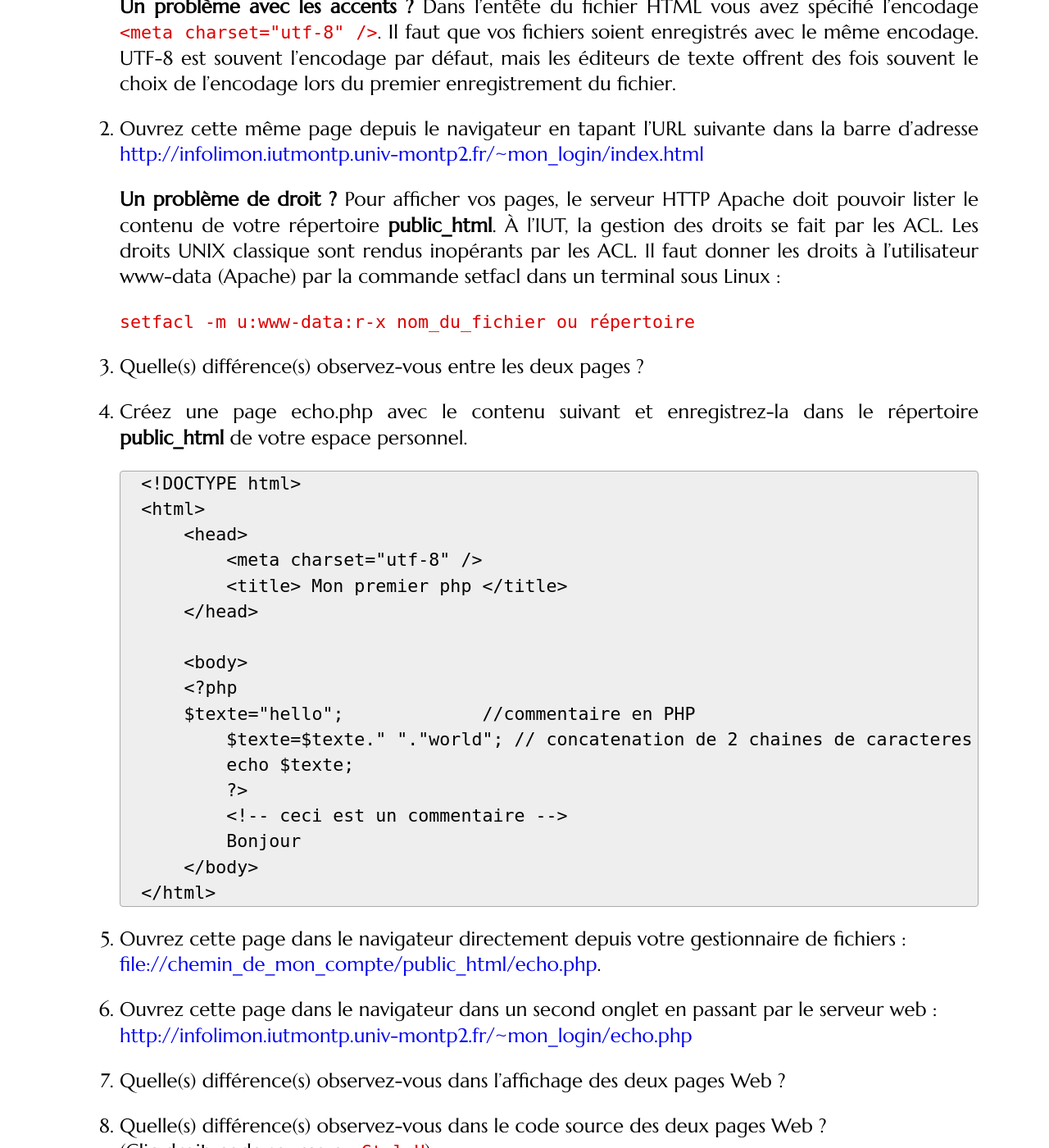
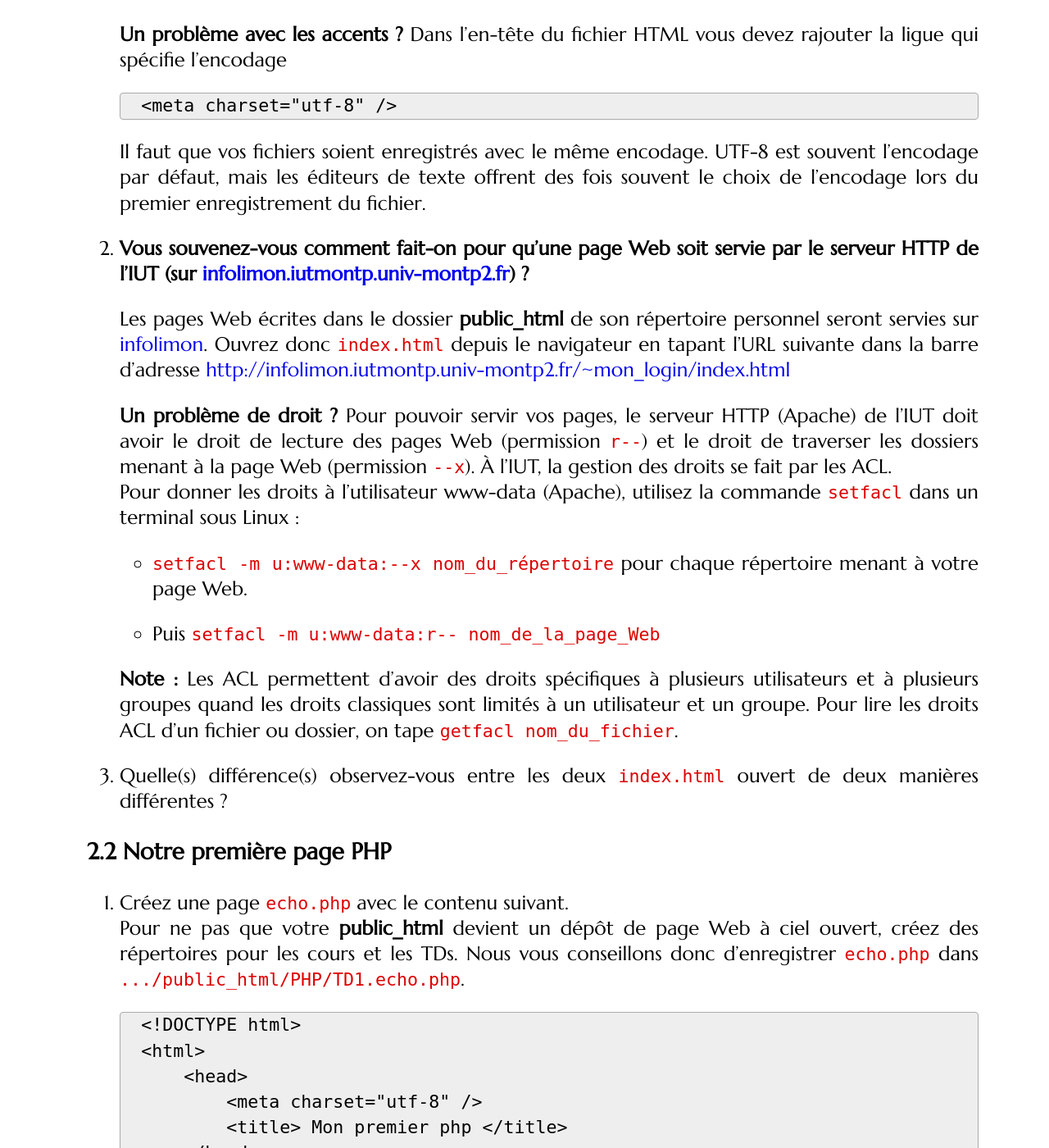
Before and after one commit to romainlebreton/R3.01-DeveloppementWeb, a Jekyll site: the page built from tutorials/tutorial1.md, in a window 1280 px wide and 1400 px high, scrolled down 1360 px. Shown: the whole window at 82% size. Built offline with Jekyll 4.4.1, drawn with Linux system fonts in a browser that asks for light colours; some web fonts are replaced; some of the changed text lies outside the part shown.

Commit message:
update tut1

```diff
--- a/tutorials/tutorial1.md
+++ b/tutorials/tutorial1.md
@@ -18,9 +18,11 @@ Quelques consignes qui vous feront gagner beaucoup de temps en développement we
      qu'est NetBeans nous cache trop de choses.
 
 2. Ne copiez **jamais** vos fichiers à plusieurs endroits.
-3. Merci de ne pas imprimer ce TP.
+3. Merci de **ne pas** imprimer ce TP.
 
 ## Accédez à vos pages web
+
+### Une page HTML de base
 
 Créez une page **index.html** avec le contenu suivant et enregistrez la dans
 le répertoire **public_html** de votre espace personnel.
@@ -29,7 +31,6 @@ le répertoire **public_html** de votre espace personnel.
 <!DOCTYPE html>
 <html>
     <head>
-        <meta charset="utf-8" />
         <title> Insérer le titrer ici </title>
     </head>
 
@@ -47,29 +48,54 @@ le répertoire **public_html** de votre espace personnel.
    Notez l'URL du fichier :
    [file://chemin_de_mon_compte/public_html/index.html](file://chemin_de_mon_compte/public_html/index.html).
 
-   **Un problème avec les accents ?** Dans l'entête du fichier HTML vous avez
-   spécifié l'encodage `<meta charset="utf-8" />`. Il faut que vos
-   fichiers soient enregistrés avec le même encodage. UTF-8 est souvent l'encodage
-   par défaut, mais les éditeurs de texte offrent des fois souvent le choix de
-   l'encodage lors du premier enregistrement du fichier.
+   **Un problème avec les accents ?**
+   Dans l'en-tête du fichier HTML vous devez rajouter la ligue qui spécifie
+   l'encodage
 
-2. Ouvrez cette même page depuis le navigateur en tapant l'URL suivante dans
+   ~~~
+   <meta charset="utf-8" />
+   ~~~
+   {:.html}
+   Il faut que vos fichiers soient enregistrés avec le même encodage. UTF-8 est
+   souvent l'encodage par défaut, mais les éditeurs de texte offrent des fois
+   souvent le choix de l'encodage lors du premier enregistrement du fichier.
+
+2. **Vous souvenez-vous comment fait-on pour qu'une page Web soit servie par le serveur HTTP de l'IUT (sur [infolimon.iutmontp.univ-montp2.fr](infolimon.iutmontp.univ-montp2.fr)) ?**
+
+   Les pages Web écrites dans le dossier **public_html** de son répertoire
+   personnel seront servies sur [infolimon](infolimon.iutmontp.univ-montp2.fr).
+   Ouvrez donc `index.html` depuis le navigateur en tapant l'URL suivante dans
    la barre d'adresse
    [http://infolimon.iutmontp.univ-montp2.fr/~mon_login/index.html](http://infolimon.iutmontp.univ-montp2.fr/~mon_login/index.html)
 
-   **Un problème de droit ?** Pour afficher vos pages, le serveur HTTP Apache
-   doit pouvoir lister le contenu de votre répertoire **public_html**. À
-   l'IUT, la gestion des droits se fait par les ACL. Les droits UNIX classique
-   sont rendus inopérants par les ACL.  Il faut donner les droits à l'utilisateur
-   www-data (Apache) par la commande setfacl dans un terminal sous Linux :
+   **Un problème de droit ?**
+   Pour pouvoir servir vos pages, le serveur HTTP (Apache) de l'IUT doit avoir
+   le droit de lecture des pages Web (permission `r--`) et le droit de
+   traverser les dossiers menant à la page Web (permission `--x`). À
+   l'IUT, la gestion des droits se fait par les ACL.
+   Pour donner les droits à l'utilisateur www-data (Apache), utilisez la commande
+   `setfacl` dans un terminal sous Linux :
 
-   `setfacl -m u:www-data:r-x nom_du_fichier ou répertoire`
+   * `setfacl -m u:www-data:--x nom_du_répertoire`  pour chaque répertoire
+     menant à votre page Web.
 
-3. Quelle(s) différence(s) observez-vous entre les deux pages ?
+   * Puis `setfacl -m u:www-data:r-- nom_de_la_page_Web`
 
+   **Note :** Les ACL permettent d'avoir des droits spécifiques à plusieurs
+   utilisateurs et à plusieurs groupes quand les droits classiques sont limités
+   à un utilisateur et un groupe. Pour lire les droits ACL d'un fichier ou
+   dossier, on tape `getfacl nom_du_fichier`.
 
-4. Créez une page echo.php avec le contenu suivant et enregistrez-la dans le
-   répertoire **public_html** de votre espace personnel.
+3. Quelle(s) différence(s) observez-vous entre les deux `index.html` ouvert de
+deux manières différentes ?
+
+### Notre première page PHP
+
+4. Créez une page `echo.php` avec le contenu suivant.
+   Pour ne pas que votre **public_html** devient un dépôt de page Web à ciel
+   ouvert, créez des répertoires pour les cours et les TDs. Nous vous
+   conseillons donc d'enregistrer `echo.php` dans
+   `.../public_html/PHP/TD1.echo.php`.
 
    ~~~
    <!DOCTYPE html>
@@ -80,13 +106,22 @@ le répertoire **public_html** de votre espace personnel.
        </head>
 
        <body>
-   	<?php
-     	$texte="hello";             //commentaire en PHP
-           $texte=$texte." "."world"; // concatenation de 2 chaines de caracteres
-           echo $texte;
+           Voici le résultat du script PHP :
+           <?php
+             // Ceci est un commentaire PHP sur une ligne
+             /* Ceci est le 2ème type de commentaire PHP
+             sur plusieurs lignes */
+
+             // On met la chaine de caractères "hello" dans la variable 'texte'
+             // Les nom de variable commencent par $ en PHP
+             $texte="hello";
+
+             // Concatenation de 2 chaînes de caractères avec '.'
+             $texte=$texte . " world";
+
+             // On écrit le contenu de la variable 'texte' dans la page Web
+             echo $texte;
            ?>
-           <!-- ceci est un commentaire -->
-           Bonjour
        </body>
    </html>
    ~~~
@@ -94,10 +129,10 @@ le répertoire **public_html** de votre espace personnel.
 
 
 5. Ouvrez cette page dans le navigateur directement depuis votre gestionnaire de fichiers :
-   [file://chemin_de_mon_compte/public_html/echo.php](file://chemin_de_mon_compte/public_html/echo.php).
+   [file://chemin_de_mon_compte/public_html/PHP/TD1/echo.php](file://chemin_de_mon_compte/public_html/PHP/TD1/echo.php).
 
 6. Ouvrez cette page dans le navigateur dans un second onglet en passant par le serveur web :
-   [http://infolimon.iutmontp.univ-montp2.fr/~mon_login/echo.php](http://infolimon.iutmontp.univ-montp2.fr/~mon_login/echo.php)
+   [http://infolimon.iutmontp.univ-montp2.fr/~mon_login/PHP/TD1/echo.php](http://infolimon.iutmontp.univ-montp2.fr/~mon_login/PHP/TD1/echo.php)
 
 7. Quelle(s) différence(s) observez-vous dans l'affichage des deux pages Web ?
 
@@ -152,7 +187,8 @@ class Voiture {
 ### Différences avec Java
 
 1. Pas de typage
-2. Les variables sont précédées d'un `$`
+2. Le code PHP doit être compris entre la balise ouvrante `<?php` et la balise fermante `?>`
+<!-- 2. Les variables sont précédées d'un `$` -->
 3. Pour accéder à un attribut ou une fonction d'un objet, on utilise le `->` au lieu du `.`
 4. Le constructeur ne porte pas le nom de la classe, mais s'appelle `__construct()`.
 
@@ -162,18 +198,31 @@ class Voiture {
 Dans un fichier **testVoiture.php**, le code suivant
 
 ~~~
-<?php
-  require 'Voiture.php';   //Equivalent du import en Java
-  $voiture1 = new Voiture('Renault','Bleu','256AB34');
-  $voiture2 = new Voiture('Peugeot','Vert','128AC30');
-  $voiture1->afficher();
-  $voiture2->afficher();
-?>
+<!DOCTYPE html>
+<html>
+    <head>
+        <meta charset="utf-8" />
+        <title> Mon premier php </title>
+    </head>
+
+    <body>
+    <?php
+      // On importe 'Voiture.php', comme import en Java
+      require 'Voiture.php';
+
+      $voiture1 = new Voiture('Renault','Bleu','256AB34');
+      $voiture2 = new Voiture('Peugeot','Vert','128AC30');
+
+      $voiture1->afficher();
+      $voiture2->afficher();
+    ?>
+    </body>
+</html>
 ~~~
 {:.php}
 
 Testez cette page:
-[http://infolimon.iutmontp.univ-montp2.fr/~mon_login/testVoiture.php](http://infolimon.iutmontp.univ-montp2.fr/~mon_login/testVoiture.php)
+[http://infolimon.iutmontp.univ-montp2.fr/~mon_login/PHP/TD1/testVoiture.php](http://infolimon.iutmontp.univ-montp2.fr/~mon_login/PHP/TD1/testVoiture.php)
 
 À la différence de Java, il n'y a pas de besoin d'une méthode `main()`. N'importe quelle
 fichier **PHP** est considéré comme un `main()`.
@@ -224,7 +273,7 @@ fichier **PHP** est considéré comme un `main()`.
    {:.html}
 
 2. Cliquez sur le bouton "Envoyer". Vous voyez apparaître dans votre navigateur l'url:
-   [http://infolimon.iutmontp.univ-montp2.fr/~mon_login/creerVoiture.php?immatriculation=256AB34&marque=Renault&couleur=Bleu](http://infolimon.iutmontp.univ-montp2.fr/~mon_login/creerVoiture.php?immatriculation=256AB34&marque=Renault&couleur=Bleu)
+   [http://infolimon.iutmontp.univ-montp2.fr/~mon_login/PHP/TD1/creerVoiture.php?immatriculation=256AB34&marque=Renault&couleur=Bleu](http://infolimon.iutmontp.univ-montp2.fr/~mon_login/PHP/TD1/creerVoiture.php?immatriculation=256AB34&marque=Renault&couleur=Bleu)
 
    La page **creerVoiture.php** n'existe pas, vous devez donc avoir une erreur 404.
 
@@ -258,6 +307,10 @@ fichier **PHP** est considéré comme un `main()`.
    ~~~
    {:.php}
 
+<!--
+ Expliquer les requêtes HTTP POST, et qu'elles permettent d'avoir un corps de requête.
+ En simuler une avec telnet ?
+-->
 
 ## Exercice : Site de covoiturage
 
```
Also changed, not shown: assets/tut1-complement.md (+100 -25 lines).
